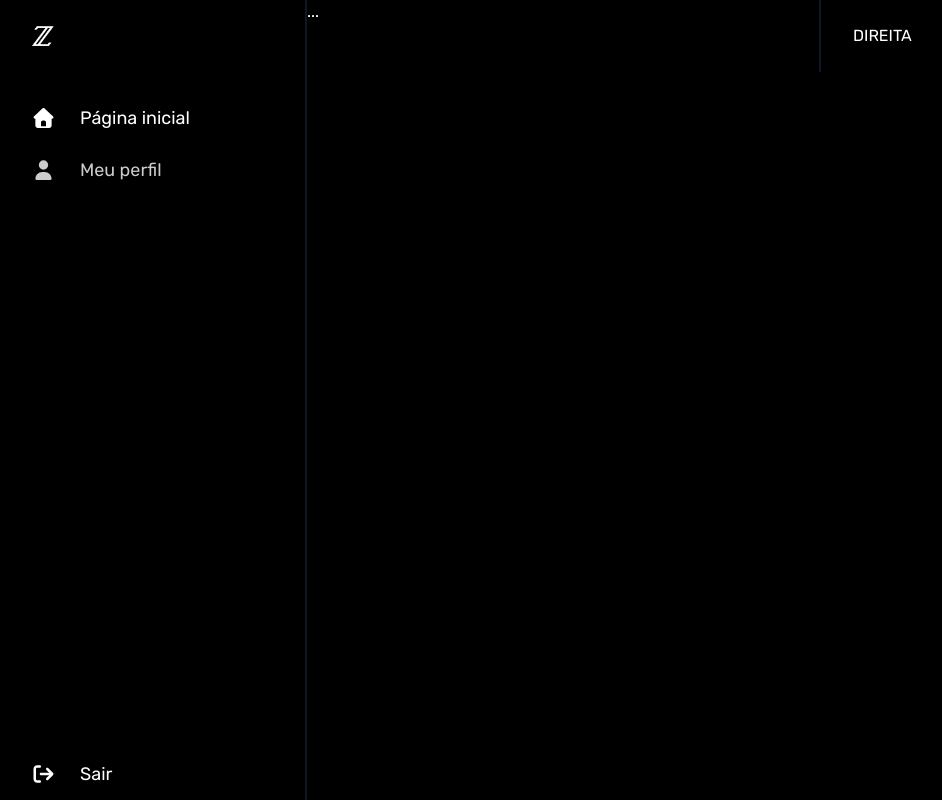
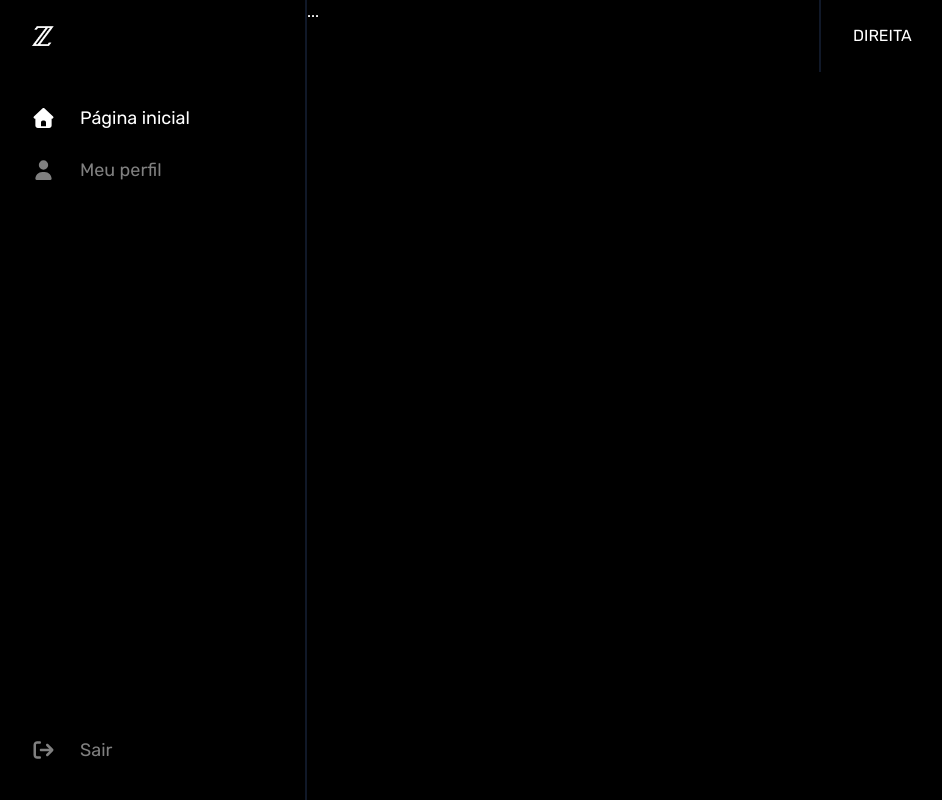
Before and after one commit to ArthurFloro/clone-x-frontend, a Next.js app: page /home in a window 1280 px wide. Shown: the whole page, without its empty margins (29-971 px from the left). Built offline with nearby package versions, Linux system fonts and the light colour scheme.

Commit message:
feat: ajustes basicos de estilizacao na opacity de 2 componentes

```diff
--- a/app/(ui)/layout.tsx
+++ b/app/(ui)/layout.tsx
@@ -20,7 +20,7 @@ export default function Layout({ children }: Props) {
             <NavItem href="/profile" icon={faUser} label="Meu perfil" />
           </nav>
         </div>
-        <div>
+        <div className="mb-6 flex flex-col gap-4">
           <NavLogout />
         </div>
       </section>
--- a/app/components/nav/nav-item.tsx
+++ b/app/components/nav/nav-item.tsx
@@ -20,7 +20,7 @@ export const NavItem = ({ label, icon, href, active }: Props) => {
     <Link
       href={href}
       className={`flex items-center gap-6 py-3 ${
-        active || isMe ? "opacity-100" : "opacity-80"
+        active || isMe ? "opacity-100" : "opacity-50"
       } `}
     >
       <FontAwesomeIcon icon={icon} size="lg" />
--- a/app/components/nav/nav-logout.tsx
+++ b/app/components/nav/nav-logout.tsx
@@ -14,7 +14,7 @@ export const NavLogout = () => {
   return (
     <div
       onClick={handleClick}
-      className={` cursor-pointer flex items-center gap-6 py-3 opcity-50 hover:opacity-100`}
+      className={` cursor-pointer flex items-center gap-6 py-3 opacity-50 hover:opacity-100`}
     >
       <FontAwesomeIcon icon={faArrowRightFromBracket} size="lg" />
       <div className="text-lg">Sair</div>
```
